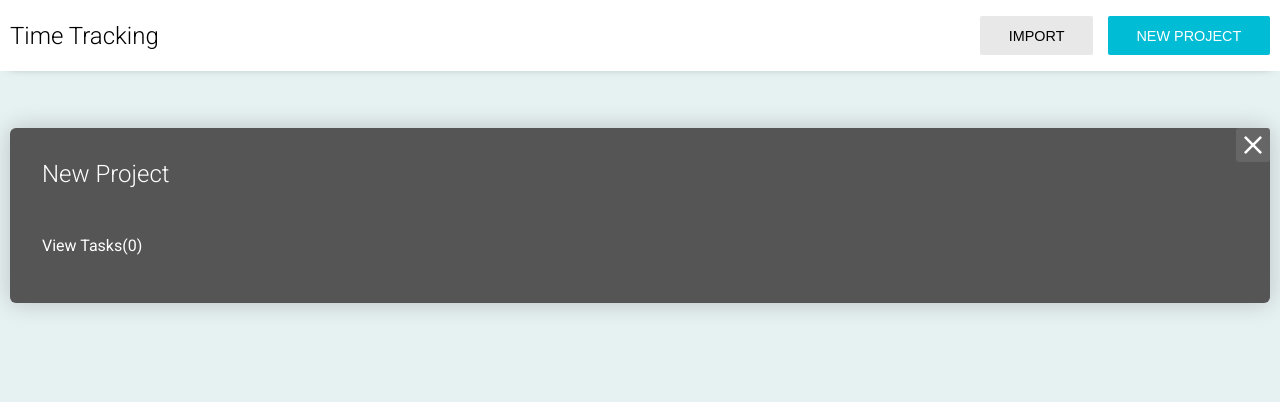
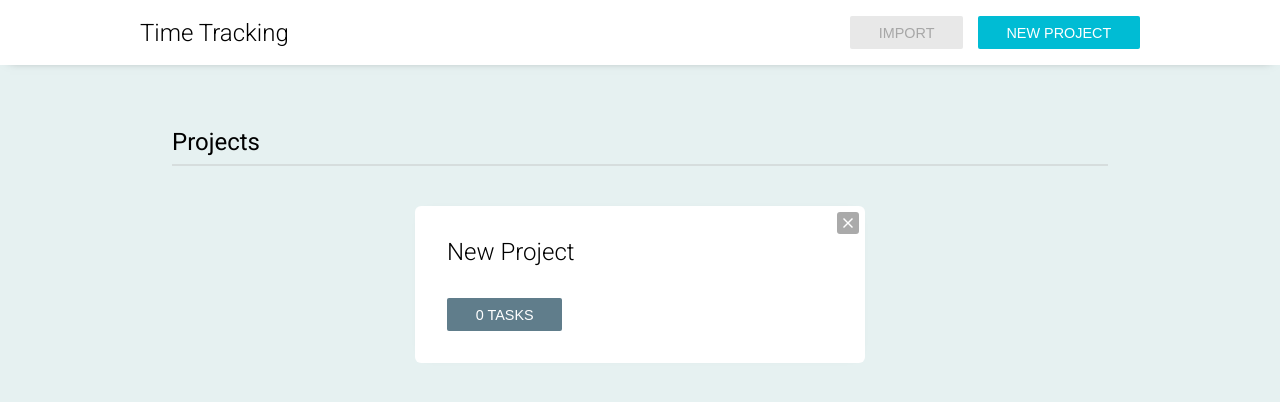
Before and after one commit to jcwrightson/jiffy, a React app: page / in a window 1280 px wide. Both pictures are taken after a click on the button "NEW PROJECT". Shown: the top 402 px of the page. Built offline with nearby package versions, Linux system fonts and the light colour scheme.

Commit message:
sprint complete

```diff
--- a/src/components/Project.component.jsx
+++ b/src/components/Project.component.jsx
@@ -26,7 +26,7 @@ const Project = ({
 			onClick={e => {
 				if (editing) {
 					toggleEdit(e, uid)
-        }
+				}
 			}}>
 			<div className='flex row justify-between'>
 				{editing ? (
@@ -37,8 +37,8 @@ const Project = ({
 						onKeyDown={e => toggleEdit(e, uid)}
 						onClick={e => {
 							e.preventDefault
-              e.target.select()
-              e.stopPropagation()
+							e.target.select()
+							e.stopPropagation()
 						}}
 					/>
 				) : (
@@ -68,8 +68,21 @@ const Project = ({
 					</svg>
 				</button>
 			</div>
-			<p>{roundedTime(getAggregate(trackers, "time"))}</p>
-			<p><Link to={`/projects/${uid}`}>View Tasks({tasks.length})</Link></p>
+			<label className='aggregate svg'>
+				{roundedTime(getAggregate(trackers, "time")) && (
+					<svg xmlns='http://www.w3.org/2000/svg' viewBox='0 0 17.999 18'>
+						<path
+							id='ic_update_24px'
+							d='M21,10.12H14.22L16.96,7.3a7.039,7.039,0,0,0-9.88-.1,6.875,6.875,0,0,0,0,9.79,7.02,7.02,0,0,0,9.88,0A6.513,6.513,0,0,0,19,12.1h2a9.341,9.341,0,0,1-2.64,6.29,9.054,9.054,0,0,1-12.72,0A8.84,8.84,0,0,1,5.62,5.81a8.987,8.987,0,0,1,12.65,0L21,3ZM12.5,8v4.25L16,14.33l-.72,1.21L11,13V8Z'
+							transform='translate(-3.001 -3)'
+						/>
+					</svg>
+				)}
+				{roundedTime(getAggregate(trackers, "time"))}
+			</label>
+			<Link to={`/projects/${uid}`}>
+				<button className='secondary'>{tasks.length} Tasks</button>
+			</Link>
 		</div>
 	)
 }
--- a/src/components/Task.component.jsx
+++ b/src/components/Task.component.jsx
@@ -61,19 +61,20 @@ const Task = ({
 				</button>
 			</div>
 
-			{/* <div className='flex row'> */}
-			{/* <button
-				onClick={() => {
-					createTracker(task.project, task.uid)
-				}}>
-				Add Tracker
-			</button> */}
-
-			{/* </div> */}
 			<div className='trackers'>
 				{trackers.map(tracker => {
 					return <Tracker tracker={tracker} task={task} key={tracker.uid} />
 				})}
+			</div>
+			<div>
+				<button
+					className='secondary'
+					onClick={() => {
+						toggleRunning(task.uid, trackers[0].uid)
+					}}>
+					{task.running ? "Stop" : "Start"}
+				</button>
+				{/* <button onClick={()=>createTracker(task.project, task.uid)}>Add Tracker</button> */}
 			</div>
 		</article>
 	)
--- a/src/components/Tracker.component.jsx
+++ b/src/components/Tracker.component.jsx
@@ -1,8 +1,9 @@
-import React, { Component } from "react"
+import React, { useEffect } from "react"
 import { store } from "../store"
 import { connect } from "react-redux"
 import { dayOfWeekfromNum, timeFilter, isToday } from "../lib/functions"
 
+// Lets keep track of all running intervals globally
 window.__tracker__ = {}
 
 const DateTimeFilter = stamp => {
@@ -27,9 +28,8 @@ const ticker = (updateTracker, tracker, createTracker, start) => {
 			window.__tracker__[tracker.uid].midnight = false
 		}, 60000)
 
+		createTracker(tracker.project, tracker.task)
 		toggleRunning(task.uid, tracker.uid)
-		createTracker(tracker.project, tracker.task)
-		start()
 	} else {
 		updateTracker(tracker.uid, 1000)
 	}
@@ -50,18 +50,29 @@ const renderTracker = ({
 		}
 	}
 	const start = () => {
+		if (!window.__tracker__[tracker.uid].tick) {
 			window.__tracker__[tracker.uid].tick = setInterval(() => {
 				ticker(updateTracker, tracker, createTracker, start)
 			}, 1000)
+		}
 	}
 
 	const stop = () => {
 		clearInterval(window.__tracker__[tracker.uid].tick)
 	}
 
+	useEffect(() => {
+		if (task.running && isToday(tracker.created)) {
+			start()
+		}
+		if (!task.running) {
+			stop()
+		}
+	}, [task])
+
 	return (
 		<div className='tracker'>
-			<ul className='meta flex row justify-between'>
+			<ul className='meta flex-row'>
 				<li>
 					{isToday(tracker.created) ? "Today" : DateTimeFilter(tracker.created)}
 				</li>
@@ -76,18 +87,14 @@ const renderTracker = ({
 					}}>
 					Delete
         </button> */}
-        <button
+
+				{/* <button
+						className='secondary'
 						onClick={() => {
-								if (!tracker.running) {
-									start()
 							toggleRunning(task.uid, tracker.uid)
-								} else {
-									stop()
-									toggleRunning(task.uid, tracker.uid)
-								}
 						}}>
 						{tracker.running ? "Stop" : "Start"}
-						</button>
+					</button> */}
 			</div>
 		</div>
 	)
@@ -99,7 +106,10 @@ const mapDispatchToProps = dispatch => {
 			dispatch({ type: "REMOVE_TRACKER", payload: uid })
 		},
 		toggleRunning: (taskUID, trackerUID) => {
-			dispatch({ type: "TOGGLE_RUNNING", payload: {task: taskUID, tracker: trackerUID} })
+			dispatch({
+				type: "TOGGLE_RUNNING",
+				payload: { task: taskUID, tracker: trackerUID }
+			})
 		},
 		updateTracker: uid => {
 			dispatch({ type: "UPDATE_TRACKER", payload: { uid: uid, time: 1000 } })
--- a/src/containers/Tasks.container.jsx
+++ b/src/containers/Tasks.container.jsx
@@ -1,5 +1,6 @@
 import React, { Component } from "react"
 import { connect } from "react-redux"
+import { Link } from "react-router-dom"
 import { createTracker, removeTask, createTask } from "../actions"
 import { store } from "../store"
 
@@ -7,6 +8,7 @@ import Task from "../components/Task.component"
 import { push } from "connected-react-router"
 
 const renderTasks = ({
+	projects,
 	tasks,
 	trackers,
 	match,
@@ -17,8 +19,18 @@ const renderTasks = ({
 	handleEdit,
 	toggleEdit
 }) => {
+	const thisProject = projects.filter(
+		project => project.uid === match.params.uid
+	)[0]
+
 	return (
 		<main>
+			<div className='container title'>
+				<Link to='/'>
+					<h1>{thisProject.title}</h1>
+				</Link>
+				<hr />
+			</div>
 			<div className='tasks container'>
 				{tasks
 					.filter(task => task.project === match.params.uid)
@@ -75,9 +87,9 @@ const mapDispatchToProps = dispatch => {
 			})
 		},
 		toggleEdit: (e, uid) => {
-			if(e.key === 'Enter' || e.type === 'click'){
+			if (e.key === "Enter" || e.type === "click") {
 				store.dispatch({
-					type: 'TOGGLE_EDIT',
+					type: "TOGGLE_EDIT",
 					payload: uid
 				})
 			}
--- a/src/layouts/Home.jsx
+++ b/src/layouts/Home.jsx
@@ -11,6 +11,10 @@ class renderHome extends Component {
 	render() {
 		return (
 			<main>
+				<div className="container title">
+					<h1>Projects</h1>
+					<hr />
+				</div>
 				<ProjectsContainer />
 			</main>
 		)
--- a/src/layouts/NavBar.jsx
+++ b/src/layouts/NavBar.jsx
@@ -11,6 +11,7 @@ const renderNavBar = ({ createProject, createTask, location, history }) => {
 
 				<div className='top-nav flex-row '>
 					<button
+						disabled
 						className=''
 						onClick={() => {
 							// this.handleImport()
--- a/src/sass/_global.scss
+++ b/src/sass/_global.scss
@@ -2,7 +2,6 @@
   box-sizing: border-box;
   user-select: none;
   outline: none;
-  //transition: all 200ms ease-in-out;
 }
 
 body {
@@ -19,6 +18,23 @@ section {
 
 main{
   margin-top: $offset-top;
+  margin-bottom: 4rem;
+
+  .container.title{
+    padding: 2rem;
+
+    h1{
+      font-weight: 400;
+    }
+
+    .flex-row{
+      justify-content: flex-start;
+
+      svg{
+        margin-right: 1rem;
+      }
+    }
+  }
 }
 
 .container {
@@ -56,7 +72,7 @@ input, textarea {
 }
 
 button {
-  padding: .8em 2em;
+  padding: .6em 2em;
   text-transform: uppercase;
   border: none;
   font-size: .8em;
@@ -67,6 +83,11 @@ button {
 
   &.primary{
     background-color: $primary-color;
+    color: white;
+  }
+
+  &.secondary{
+    background-color: $secondary-color;
     color: white;
   }
 }
--- a/src/sass/_helpers.scss
+++ b/src/sass/_helpers.scss
@@ -56,9 +56,19 @@
 
 .running{
   color: $primary-color !important;
-  background-color: #333 !important;
+  // background-color: #333 !important;
 }
 
 .drop-shadow{
   box-shadow: 0px 5px 10px -10px rgba(0,0,0,0.5);
 }
+
+
+label.svg{
+  display: flex;
+  align-items: center;
+
+  svg{
+    padding: 4px;
+  }
+}
--- a/src/sass/_main.scss
+++ b/src/sass/_main.scss
@@ -1,19 +1,25 @@
+.projects, .tasks{
+  display: flex;
+  flex-direction: row;
+  flex-wrap: wrap;
+  justify-content: space-evenly;
+  align-items: center;
+}
 .project {
-  flex-basis: 100%;
-  background-color: white;
-  padding: 2em;
-  position: relative;
-  margin-bottom: 2em;
-  display: flex;
-  flex-direction: column;
-
+ .aggregate{
+    margin-bottom: 1rem;
+    padding: .5rem 0;
+    font-size: 1.1rem;
+    font-weight: 300;
+    svg{
+      height: 22px;
+    }
+  }
   .popup {
     position: absolute;
     padding: 1em;
     background-color: white;
-
     margin-top: -2em;
-
     right: 1em;
 
     li {
@@ -32,21 +38,37 @@
 }
 
 .task, .project{
+  flex-basis: 45%;
   border-radius: 6px;
-  background-color: #555;
-  color: #fff;
+  background-color: #fff;
+  background-color: white;
+  padding: 2em;
   position: relative;
+  margin-bottom: 2em;
+  display: flex;
+  flex-direction: column;
+  box-shadow: 0 0 12px -10px rgba(0,0,0,0.2);
 
-  box-shadow: 0 0 25px 0 rgba(0,0,0,0.2);
+  button{
+    width: auto;
+  }
 
 
   button.delete{
     position: absolute;
-    top:0;
-    right:0;
+    top:6px;
+    right:6px;
+    padding: 2px;
+    border-radius: 3px;
+    background-color: #aaa;
+    transition: all 120ms ease;
 
     &:hover{
       background-color: #000;
+    }
+
+    svg{
+      padding: 4px;
     }
   }
 
@@ -58,17 +80,22 @@
     all:unset;
     font-size: 1.5rem;
     font-weight: 300;
-    width: auto;
+    width: 100%;
   }
 
   input{
-    background-color: #aaaaaa;
+    background-color: #f2f2f2;
     color: #000;
   }
 }
-
+.trackers{
+  padding: 1rem 0;
+}
 .tracker{
+  &:nth-of-type(even){
+    background-color: #fafafa;
+  }
 	.meta{
-		padding: 2rem 0;
+    padding: .2rem 0;
 	}
 }
--- a/src/sass/_variables.scss
+++ b/src/sass/_variables.scss
@@ -1,5 +1,5 @@
-$app-width: 1260px;
-$offset-top: 8rem;
+$app-width: 1000px;
+$offset-top: 6rem;
 
 //Breakpoints
 $mobile-width: 500px;
@@ -11,3 +11,4 @@ $fhd-width: 1920px;
 //Colors
 $border-color: #a1a1a1;
 $primary-color: #00bcd4;
+$secondary-color: #607d8b;
--- a/webpack.config.js
+++ b/webpack.config.js
@@ -1,5 +1,4 @@
 const HtmlWebPackPlugin = require("html-webpack-plugin");
-const MiniCssExtractPlugin = require("mini-css-extract-plugin");
 const path = require("path");
 
 module.exports = {
@@ -39,10 +38,6 @@ module.exports = {
     new HtmlWebPackPlugin({
       template: "./src/index.html",
       filename: "./index.html"
-    }),
-    new MiniCssExtractPlugin({
-      filename: "[name].css",
-      chunkFilename: "[id].css"
     })
   ],
   devtool: "cheap-module-source-map",
```
Also changed, not shown: src/assets/ic_update_24px.svg (added). Lines whose indentation alone changed are shown as unchanged.
